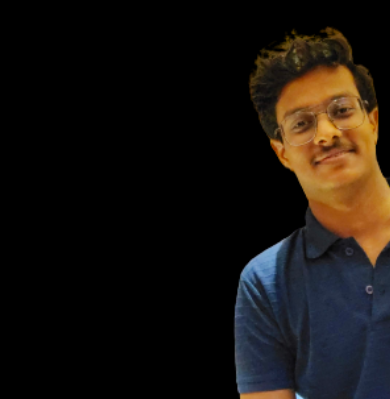
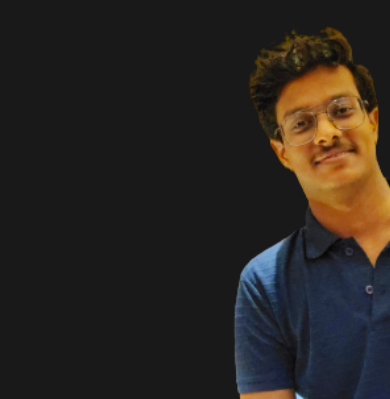
Before and after one commit to shrivastavprasann001/Portfolio, a plain HTML site: page index.html in a window 390 px wide. Shown: the part 96-495 px from the top of the page. Drawn offline with nearby package versions, Linux system fonts and the light colour scheme.

Commit message:
Update new.css

```diff
--- a/new.css
+++ b/new.css
@@ -393,9 +393,7 @@ nav .fa-solid {
 
 /* ---------------MEDIA QUERIES--------- */
 @media (max-width:780px) {
-    * {
-        background-color: black;
-    }
+
 #curser{
     display:none
 }
```
